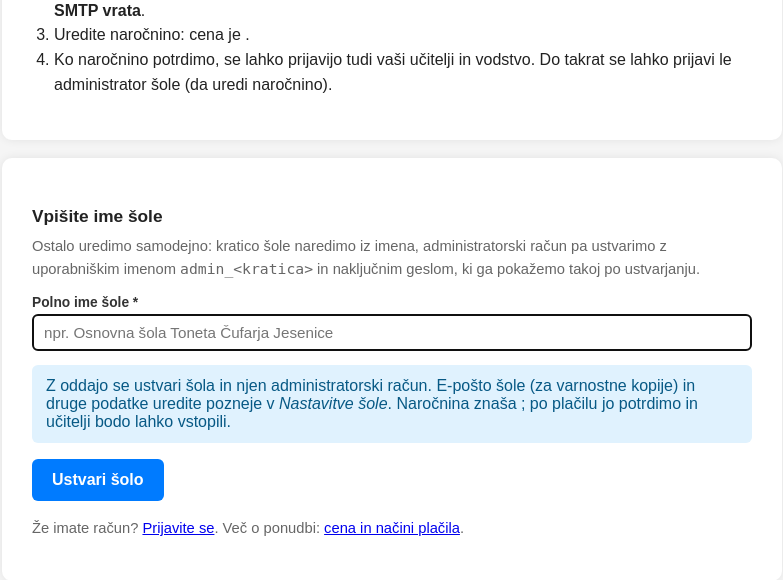
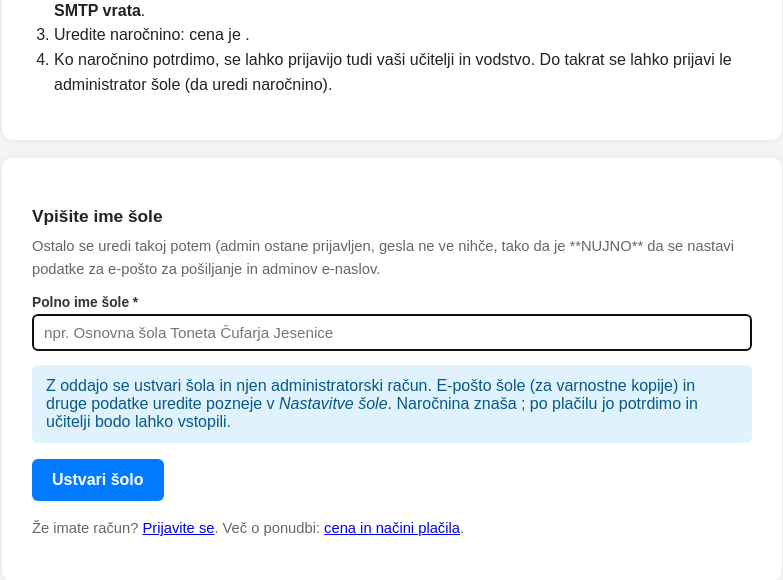
Before and after one commit to CusinM15/reservation_app, a Python web app: template app/templates/registracija.html in a window 1280 px wide. Shown: the part 649-1229 px from the top of the page, without its empty margins (248-1031 px from the left). Run offline with Jinja, Linux system fonts and the light colour scheme; the template is opened without the code that fills it, so the values that code supplies are empty.

Commit message:
Fix HTML structure and formatting in registracija.html

```diff
--- a/app/templates/registracija.html
+++ b/app/templates/registracija.html
@@ -67,9 +67,7 @@
   <div class="card">
     <h2>Vpišite ime šole</h2>
     <p class="muted" style="margin-top:0;">
-      Ostalo uredimo samodejno: kratico šole naredimo iz imena, administratorski račun
-      pa ustvarimo z uporabniškim imenom <code>admin_&lt;kratica&gt;</code> in naključnim
-      geslom, ki ga pokažemo takoj po ustvarjanju.
+      Ostalo se uredi takoj potem (admin ostane prijavljen, gesla ne ve nihče, tako da je **NUJNO** da se nastavi podatke za e-pošto za pošiljanje in adminov e-naslov.
     </p>
     {% if error %}<div class="bad">{{ error }}</div>{% endif %}
 
```
